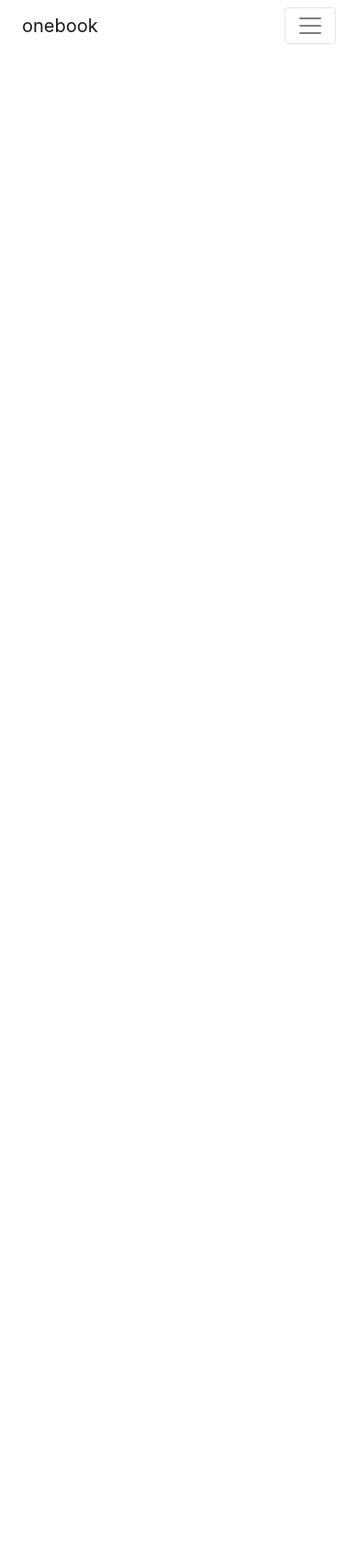
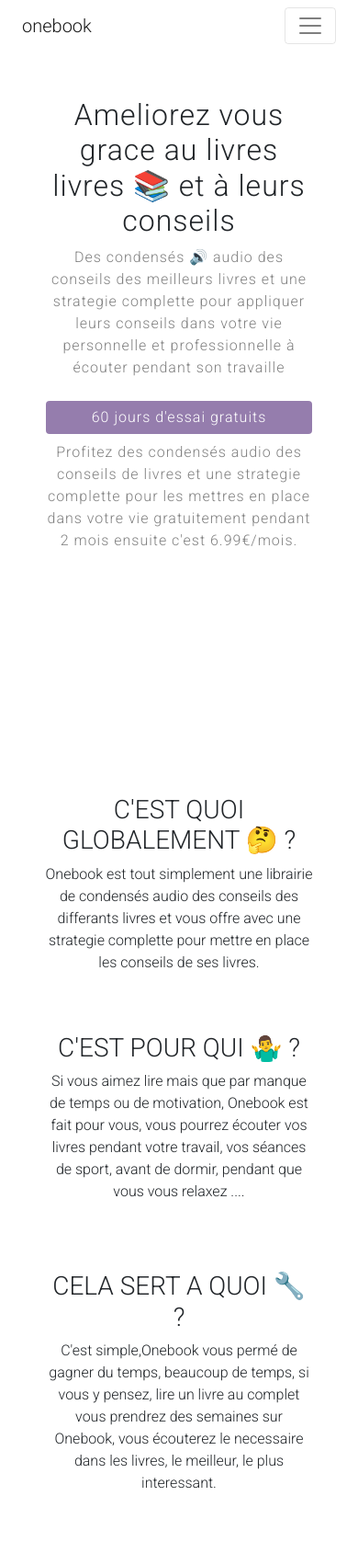
Before and after one commit to MehdiKhoudali/onebook, a Django app: page / in a window 390 px wide. Before the commit the page is almost empty. Shown: the whole page at 92% size. Before the commit the page ends 48 px from the top, so only its background shows below. Run offline with Django 4.2, Linux system fonts and the light colour scheme.

Commit message:
added the hero page and the about page

```diff
--- a/example/templates/home.html
+++ b/example/templates/home.html
@@ -2,5 +2,33 @@
 {% load static %}
 
 {% block content %}
+<section class="hero">
+    <div class="left">
+        <img class="mb-4 rounded-lg md:w-[70%]" src="https://imgs.search.brave.com/bbKKHp_b17v7CiEZwNk7YsKAYhnaBaGyR53Rep1lwi8/rs:fit:1200:1200:1/g:ce/aHR0cHM6Ly9jZG4y/LnBlbmd1aW4uY29t/LmF1L2NvdmVycy9v/cmlnaW5hbC85Nzgw/MjQxMTg0ODM3Lmpw/Zw">
+    </div>
 
+    <div class="right" class="right">
+        <h1>Ameliorez vous grace au livres livres 📚 et à leurs conseils</h1>
+        <p>Des condensés 🔊 audio des conseils des meilleurs livres et une strategie complette pour appliquer leurs conseils dans
+            votre vie personnelle et professionnelle à écouter pendant son travaille </p>
+        <a class="btn btn-outline-secondary border-0 text-white my-2" href="/" id="essaie">60 jours d'essai gratuits</a>
+        <p>Profitez des condensés audio des conseils de livres et une strategie complette pour les mettres en place dans
+            votre vie gratuitement pendant 2 mois ensuite c'est 6.99€/mois.</p>
+
+    </div>
+</section>
+<section class="hero_about mx-5 my-5">
+    <div class="mx-0">
+        <h3>C'EST QUOI GLOBALEMENT 🤔 ?</h3>
+        <p>Onebook est tout simplement une librairie de condensés audio des conseils des differants livres et vous offre avec une strategie complette pour mettre en place les conseils de ses livres.</p>
+    </div>
+    <div class="mx-0">
+        <h3>C'EST POUR QUI 🤷‍♂️ ?</h3>
+        <p>Si vous aimez lire mais que par manque de temps ou de motivation, Onebook est fait pour vous, vous pourrez écouter vos livres pendant votre travail, vos séances de sport, avant de dormir, pendant que vous vous relaxez ....</p>
+    </div>
+    <div class="mx-0">
+        <h3>CELA SERT A QUOI 🔧 ?</h3>
+        <p>C'est simple,Onebook vous permé de gagner du temps, beaucoup de temps, si vous y pensez, lire un livre au complet vous prendrez des semaines sur Onebook, vous écouterez le necessaire dans les livres, le meilleur, le plus interessant. </p>
+    </div>
+</section>
 {% endblock %}
--- /dev/null
+++ b/static/css/reset.css
@@ -0,0 +1,100 @@
+* {
+    margin: 0;
+    padding: 0;
+    box-sizing: border-box;
+    text-decoration: none;
+    list-style-type: none;
+    font-family: 'Roboto', sans-serif;
+}
+a {
+    color: inherit;
+}
+button {
+    align-items: center;
+    line-height: 0;
+}
+
+/* home page */
+#essaie {
+    background-color: #957DAD;
+}
+#essaie:hover {
+    background-color: #88729e;
+}
+#navbar {
+    background-color: white;
+    width: 100%;
+}
+.hero {
+    display: flex;
+    justify-content: space-between;
+    width: 100%;
+    height: 88vh;
+    align-items: center;
+}
+.right {
+    width: 50%;
+    align-items: center;
+    height: 100%;
+    padding: 50px;
+}
+.right * {
+    width: 100%;
+    align-items: center;
+    text-align: center;
+    letter-spacing: 1px;
+}
+.right h1 {
+    font-size: 3rem;
+}
+.right p {
+    color: gray;
+}
+.left {
+    width: 50%;
+    height: 100%;
+    align-items: center;
+    text-align: center;
+}
+.left img {
+    width: 50%;
+    text-align: center;
+}
+.entreprise img, svg {
+    width: 150px;
+    height: 50px;
+}
+.hero_about {
+    display: grid;
+    grid-template-columns: repeat(3, 1fr);
+    grid-template-rows: 1fr;
+    grid-column-gap: 30px;
+    grid-row-gap: 0px;
+}
+@media screen and (max-width:900px)  {
+    .left {
+        display: none;
+    }
+    .right {
+        width: 100%;
+        background-position: center;
+        background-size: cover;
+        filter: sepia(2px);
+    }
+    .right h1 {
+        font-size: 2rem;
+    }
+    .hero {
+        height: 90vh;
+    }
+    .hero_about {
+        display: grid;
+        grid-template-columns: 1fr;
+        grid-template-rows: repeat(3, 1fr);
+        grid-column-gap: 30px;
+        grid-row-gap: 0px;
+    }
+}
+.hero_about {
+    text-align: center;
+}
--- a/templates/base.html
+++ b/templates/base.html
@@ -7,28 +7,18 @@
     <meta http-equiv="X-UA-Compatible" content="IE=edge">
     <meta name="viewport" content="width=device-width, initial-scale=1.0">
     <title>Onebook</title>
-    <link rel="stylesheet" href="https://cdn.jsdelivr.net/npm/bootstrap@4.3.1/dist/css/bootstrap.min.css"integrity="sha384-ggOyR0iXCbMQv3Xipma34MD+dH/1fQ784/j6cY/iJTQUOhcWr7x9JvoRxT2MZw1T" crossorigin="anonymous">
+    <link rel="stylesheet" href="{% static 'css/reset.css' %}">
+    <link rel="stylesheet" href="https://cdn.jsdelivr.net/npm/bootstrap@4.3.1/dist/css/bootstrap.min.css" integrity="sha384-ggOyR0iXCbMQv3Xipma34MD+dH/1fQ784/j6cY/iJTQUOhcWr7x9JvoRxT2MZw1T" crossorigin="anonymous">
+    <link rel="preconnect" href="https://fonts.googleapis.com">
+    <link rel="preconnect" href="https://fonts.gstatic.com" crossorigin>
+    <link href="https://fonts.googleapis.com/css2?family=Roboto:wght@300&display=swap" rel="stylesheet">
 </head>
 
 <body>
-    <style>
-        * {
-            margin: 0;
-            padding: 0;
-            box-sizing: border-box;
-            text-decoration: none;
-            list-style-type: none;
-        }
-        a {
-            color: inherit;
-        }
-        #essaie {
-            background-color: #957DAD;
-        }
-    </style>
-    <nav class="navbar navbar-expand-md navbar-light bg-transparent px-4">
+    <nav class="navbar navbar-expand-md navbar-light bg-white px-4" id="navbar">
         <a class="navbar-brand" href="#">onebook</a>
-        <button class="navbar-toggler" type="button" data-toggle="collapse" data-target="#navbarsExample04" aria-controls="navbarsExample04" aria-expanded="false" aria-label="Toggle navigation">
+        <button class="navbar-toggler" type="button" data-toggle="collapse" data-target="#navbarsExample04"
+            aria-controls="navbarsExample04" aria-expanded="false" aria-label="Toggle navigation">
             <span class="navbar-toggler-icon"></span>
         </button>
         <div class="collapse navbar-collapse" id="navbarsExample04">
@@ -46,7 +36,8 @@
                 <div>
                     <a class="btn btn-outline-secondary my-2" href="/" id="catalogue">Catalogue</a>
                     <a class="btn btn-outline-secondary my-2" href="/" id="conexion">Connexion</a>
-                    <a class="btn btn-outline-secondary border-0 text-white my-2" href="/" id="essaie">60 jours d'essai gratuits</a>
+                    <a class="btn btn-outline-secondary border-0 text-white my-2" href="/" id="essaie">60 jours d'essai
+                        gratuits</a>
                 </div>
             </form>
         </div>
--- a/vercel_app/settings.py
+++ b/vercel_app/settings.py
@@ -79,6 +79,6 @@ STATICFILES_DIRS = [
     BASE_DIR / "static",
 ]
 
-STATIC_ROOT = "static"
+STATIC_ROOT = "/static"
 
 DEFAULT_AUTO_FIELD = 'django.db.models.BigAutoField'
```
